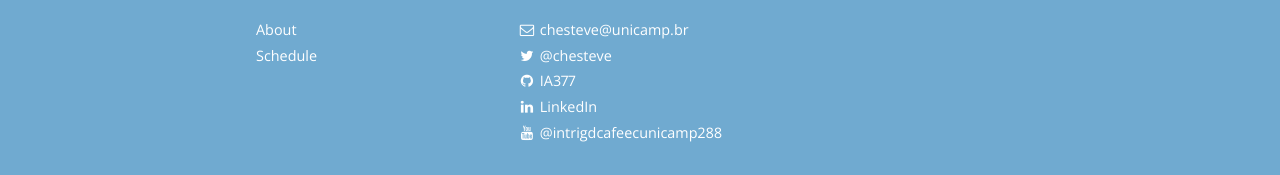
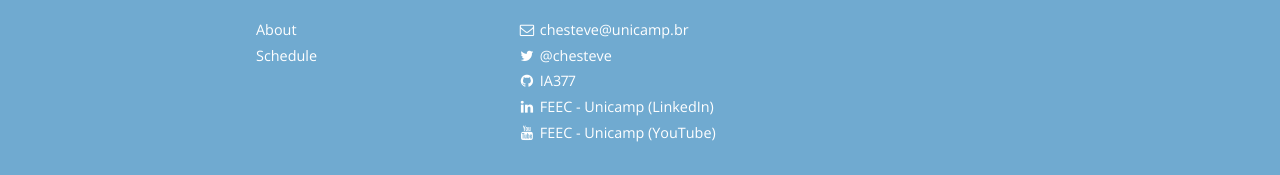
Before and after one commit to ia377-feec-unicamp/ia377-feec-unicamp.github.io, a Jekyll site: the page built from index.html, in a window 1280 px wide and 900 px high, scrolled down 1383 px. Shown: the part 722-897 px from the top of the window. Built offline with Jekyll 4.4.1, drawn with Linux system fonts in a browser that asks for light colours; nearby versions of some CDN libraries; the list of posts is cut into pages by our own code.

Commit message:
Update _config.yml

```diff
--- a/_config.yml
+++ b/_config.yml
@@ -100,8 +100,8 @@ social:
 
   - name: LinkedIn
     icon: linkedin
-    username:
-    url: "https://www.linkedin.com/in/christianrothenberg/"
+    username: FEEC - Unicamp (LinkedIn)
+    url: "https://br.linkedin.com/company/feec-unicamp"
     desc: Connect with me on LinkedIn
     share: true
 
@@ -114,8 +114,8 @@ social:
 
   - name: YouTube
     icon: youtube
-    username: "@intrigdcafeecunicamp288"
-    url: "https://www.youtube.com/channel/UClnTI8YeOMGOR0YTBYN4DJw"
+    username: FEEC - Unicamp (YouTube)
+    url: "https://www.youtube.com/channel/UChptcdqmzNLQ8Oe03DEjIDQ"
     desc: Subscribe on YouTube
     share: false
 
```
